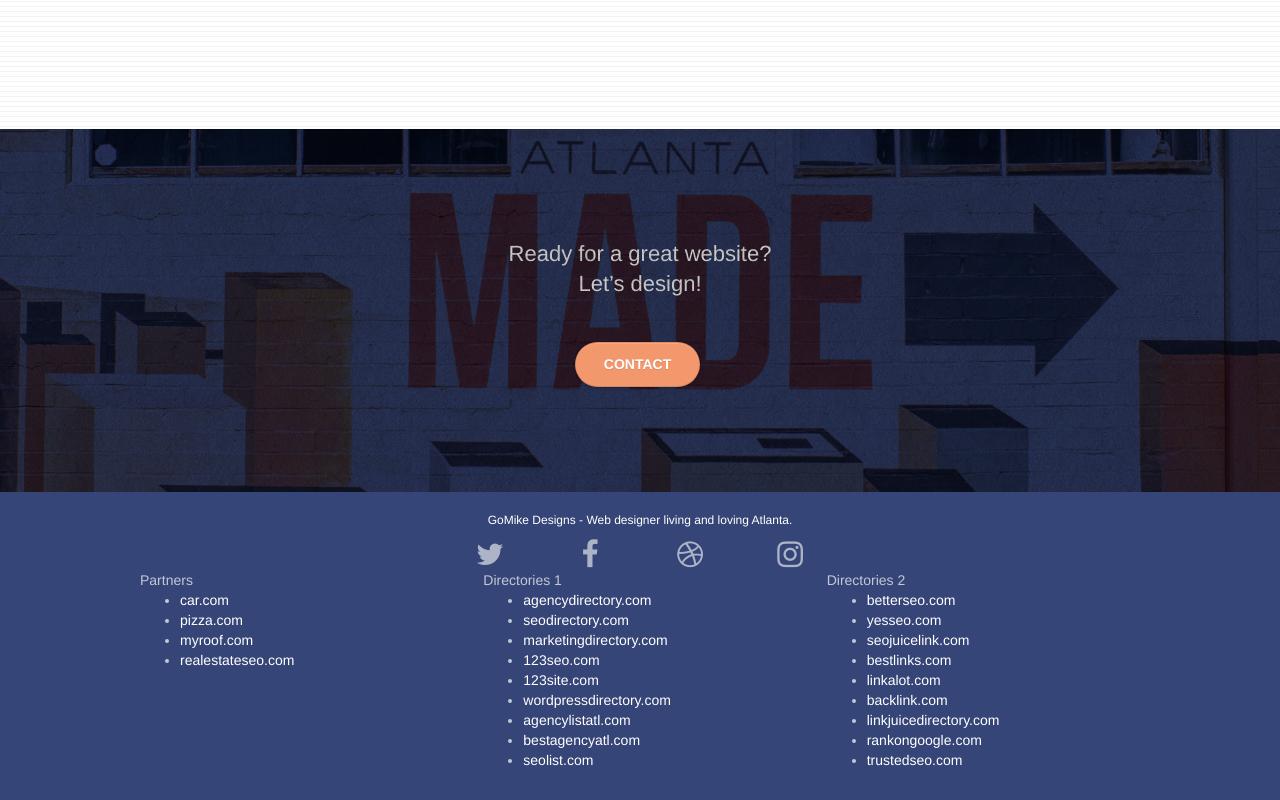
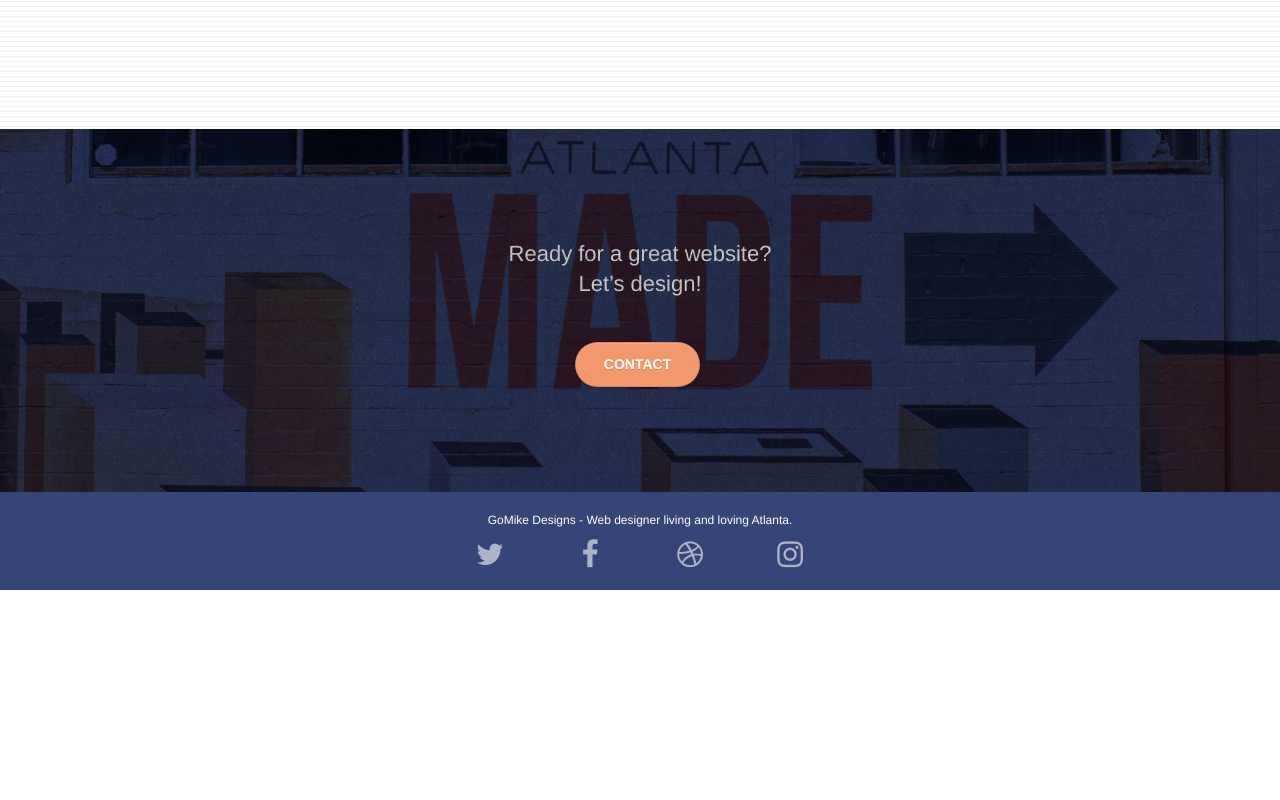
Before and after one commit to dannyhaymes/P4-optimize, a plain HTML site: page index.html in a window 1280 px wide. Shown: the part 2963-3763 px from the top of the page. After the commit the page ends 3553 px from the top, so only its background shows below. Drawn offline with Linux system fonts and the light colour scheme.

Commit message:
blackhat SEO removed

```diff
--- a/index.html
+++ b/index.html
@@ -136,7 +136,7 @@
 					<div class="col-xs-12 col-md-8 col-md-offset-2 text-center">
 						<h1>"Mike's an awesome <b>freelance web designer</b>! He captured the essence of our company in
 							our website and has helped us <b>double our online sales</b> for our shop in Atlanta"</h1>
-							<hs>Taylor Cook, project manager Apple Delights</a>
+						<hs>Taylor Cook, project manager Apple Delights</a>
 					</div>
 				</div>
 			</div>
@@ -173,7 +173,8 @@
 			<div class="container bloc-lg">
 				<div class="row">
 					<div class="col-sm-12 text-center">
-						<h1>Websites I've designed and developed for Atlanta companies that resulted in more local business</h1>
+						<h1>Websites I've designed and developed for Atlanta companies that resulted in more local
+							business</h1>
 
 					</div>
 				</div>
@@ -220,7 +221,7 @@
 						<a href="#" data-lightbox="img/4.jpg" data-gallery-id="gallery-1"
 							data-caption="Atlanta's legal website generates 30% more clients after web redesign"
 							data-frame="snapshot-lb"><img src="img/4.jpg" class="img-responsive portfolio-thumb"
-								alt="Atlanta's legal website image"/></a>
+								alt="Atlanta's legal website image" /></a>
 						<h3 class="mg-md text-center">
 							Atlanta&rsquo;s legal new website - Generating 30% more law clients with a refresh&nbsp;
 						</h3>
@@ -282,45 +283,6 @@
 							</div>
 
 						</div>
-						<div class="row footer">
-							<div class="col-sm-4">
-								Partners
-								<ul>
-									<li><a href="car.com">car.com</a></li>
-									<li><a href="pizza.com">pizza.com</a></li>
-									<li><a href="myroof.com">myroof.com</a></li>
-									<li><a href="realestateseo.com">realestateseo.com</a></li>
-								</ul>
-							</div>
-							<div class="col-sm-4">
-								Directories 1
-								<ul>
-									<li><a href="agencydirectory.com">agencydirectory.com</a></li>
-									<li><a href="seodirectory.com">seodirectory.com</a></li>
-									<li><a href="marketingdirectory.com">marketingdirectory.com</a></li>
-									<li><a href="123seo.com">123seo.com</a></li>
-									<li><a href="123site.com">123site.com</a></li>
-									<li><a href="wordpressdirectory.com">wordpressdirectory.com</a></li>
-									<li><a href="agencylistatl.com">agencylistatl.com</a></li>
-									<li><a href="bestagencyatl.com">bestagencyatl.com</a></li>
-									<li><a href="seolist.com">seolist.com</a></li>
-								</ul>
-							</div>
-							<div class="col-sm-4">
-								Directories 2
-								<ul>
-									<li><a href="betterseo.com">betterseo.com</a></li>
-									<li><a href="yesseo.com">yesseo.com</a></li>
-									<li><a href="seojuicelink.com">seojuicelink.com</a></li>
-									<li><a href="bestlinks.com">bestlinks.com</a></li>
-									<li><a href="linkalot.com">linkalot.com</a></li>
-									<li><a href="backlink.com">backlink.com</a></li>
-									<li><a href="linkjuicedirectory.com">linkjuicedirectory.com</a></li>
-									<li><a href="rankongoogle.com">rankongoogle.com</a></li>
-									<li><a href="trustedseo.com">trustedseo.com</a></li>
-								</ul>
-							</div>
-						</div>
 					</div>
 				</div>
 			</div>
```
